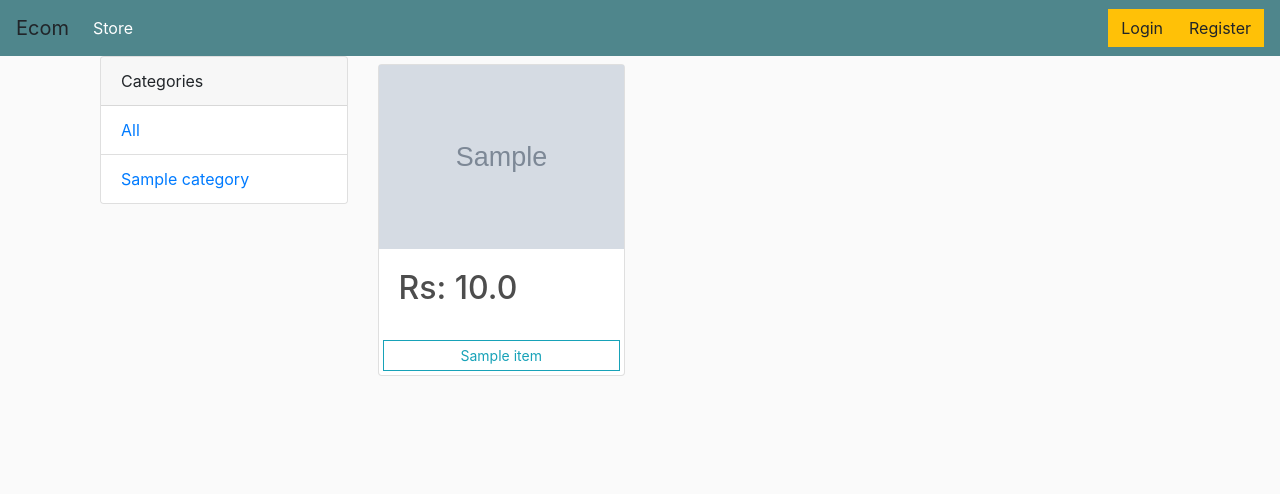
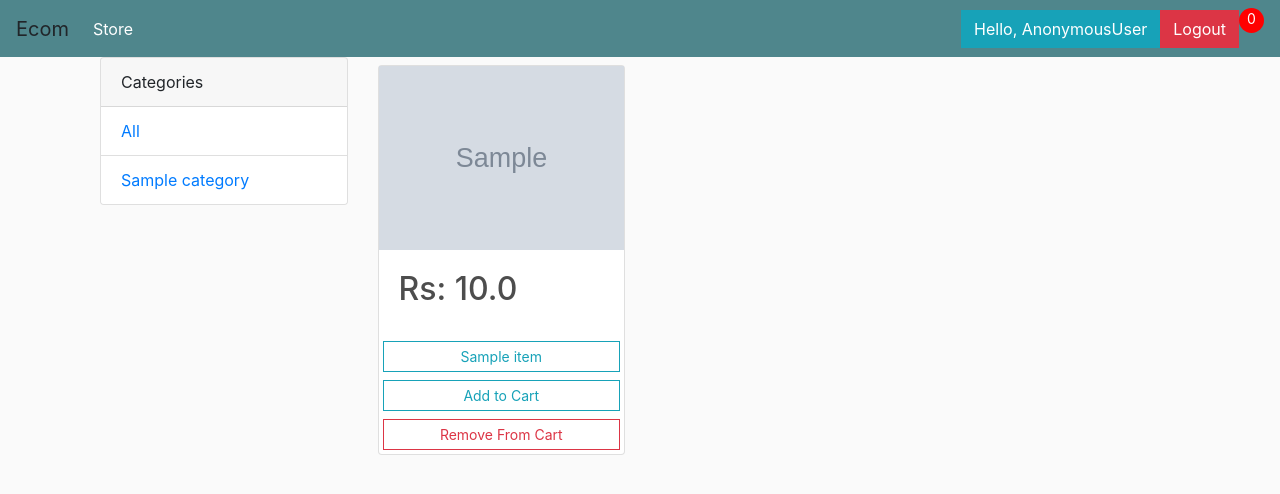
Before and after one commit to ashutosh164/Django-ecom, a Django app: page / in a window 1280 px wide. Shown: the top 494 px of the page. Run offline with Django 3.2, Linux system fonts and the light colour scheme; tables that the repository leaves empty hold one stand-in row (values such as "Sample post"); grey boxes marked "Sample" are stand-in pictures; some libraries are stand-ins or nearby versions.

Commit message:
add cart working but remove cart not working

```diff
--- a/store/models.py
+++ b/store/models.py
@@ -38,8 +38,13 @@ class Item(models.Model):
 
 # ORDER ITEM AFTER ADD IN CART
 class OrderItem(models.Model):
+    user = models.ForeignKey(User, on_delete=models.CASCADE, blank=True, null=True)
     item = models.ForeignKey(Item, on_delete=models.CASCADE)
+    ordered = models.BooleanField(default=False)
     quantity = models.IntegerField(default=1)
+
+    def __str__(self):
+        return f"{self.quantity} of {self.item.title}"
 
 
 # USE ORDER EVERY TIME USER ADD ITEM TO THE CART BUT NOT ORDERED
--- a/store/templates/base.html
+++ b/store/templates/base.html
@@ -25,7 +25,7 @@
       </li>
     </ul>
       <div class="form-inline my-2 my-lg-0">
-          {% if user.request %}
+          {% if request.user %}
               <span class="btn btn-info">Hello, {{ request.user }} </span>
               <a href="{% url 'logout' %}" class="btn btn-danger">Logout</a>
               <p id="cart-total">0</p>
--- a/store/templates/store.html
+++ b/store/templates/store.html
@@ -32,8 +32,9 @@
                                 {% endif %}
                             </div>
                             <a href="{% url 'detail' item.id  %}" class="btn btn-outline-info btn-sm m-1">{{ item.title }}</a>
-                            {% if user.request %}
+                            {% if request.user %}
                                 <a href="{% url 'add_to_cart' item.id  %}" class="btn btn-outline-info btn-sm m-1">Add to Cart</a>
+                                <a href="{% url 'remove_cart' item.id  %}" class="btn btn-outline-danger btn-sm m-1">Remove From Cart</a>
                             {% endif %}
                         </div>
                     </div>
--- a/store/urls.py
+++ b/store/urls.py
@@ -16,7 +16,7 @@ Including another URLconf
 from django.contrib import admin
 from django.urls import path
 from .views import store, item_detail, signup,\
-    add_to_cart, userlogin, userlogout
+    add_to_cart, userlogin, userlogout,remove_cart
 
 urlpatterns = [
     path('', store, name='store'),
@@ -25,4 +25,5 @@ urlpatterns = [
     path('login/', userlogin, name='login'),
     path('logout/', userlogout, name='logout'),
     path('add_to_cart/<int:pk>/', add_to_cart, name='add_to_cart'),
+    path('remove_cart/<int:pk>/', remove_cart, name='remove_cart'),
 ]
--- a/store/views.py
+++ b/store/views.py
@@ -3,6 +3,7 @@ from .models import Item, OrderItem, Order, Category
 from .forms import UserRegistrationsForm
 from django.contrib import messages
 from django.contrib.auth import login, logout, authenticate
+from django.utils import timezone
 
 
 def store(request):
@@ -64,7 +65,7 @@ def userlogout(request):
 
 def add_to_cart(request, pk):
     item = get_object_or_404(Item, id=pk)
-    order_item = OrderItem.objects.create(item=item)
+    order_item, created = OrderItem.objects.get_or_create(item=item, user=request.user, ordered=False)
     order_qs = Order.objects.filter(user=request.user, ordered=False)
     if order_qs.exists():
         order = order_qs[0]
@@ -72,7 +73,49 @@ def add_to_cart(request, pk):
         if order.item.filter(item__id=item.id).exists():
             order_item.quantity += 1
             order_item.save()
+        else:
+            order.item.add(order_item)
     else:
+        # order_date =timezone.now()
         order = Order.objects.create(user=request.user)
         order.item.add(order_item)
     return redirect('store')
+
+
+def remove_cart(request, pk):
+    item = get_object_or_404(Item, id=pk)
+    order_qs = Order.objects.filter(user=request.user, ordered=False)
+    if order_qs.exists():
+        order = order_qs[0]
+        # check if the order item is in the order
+        if order.item.filter(item__id=item.id).exists():
+            order_item = OrderItem.objects.filter(item=item, user=request.user, ordered=False)[0]
+            order.item.remove(order_item)
+        else:
+            return redirect('store')
+    else:
+        return redirect('store')
+
+    return redirect('store')
+
+
+# def remove_cart(request, pk):
+#     item = get_object_or_404(Item, id=pk)
+#     order_item, created = OrderItem.objects.get_or_create(item=item, user=request.user, ordered=False)
+#     order_qs = Order.objects.filter(user=request.user, ordered=False)
+#     if order_qs.exists():
+#         order = order_qs[0]
+#         # check if the order item is in the order
+#         if order.item.filter(item__id=item.id).exists():
+#             order_item.quantity -= 1
+#             order_item.save()
+#             if order_item.quantity == 0:
+#                 order_item.delete()
+#
+#         else:
+#             order.item.remove(order_item)
+#     else:
+#         # order_date =timezone.now()
+#         order = Order.objects.create(user=request.user)
+#         order.item.add(order_item)
+#     return redirect('store')
```
